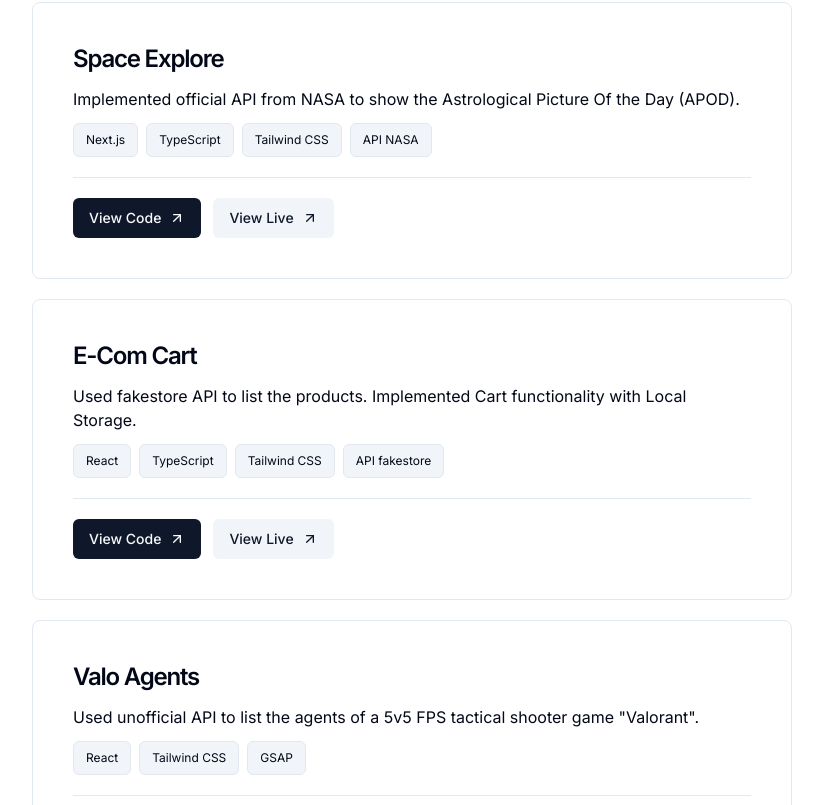
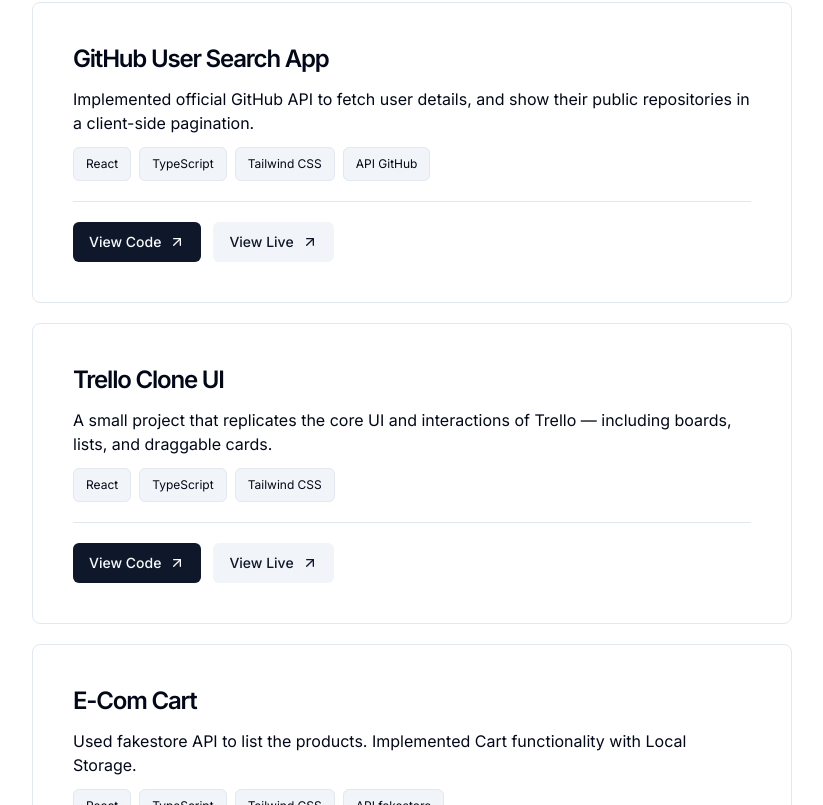
Before and after one commit to BeeRaaz/portfolio, a Next.js app: page / in a window 1280 px wide. Shown: the part 1855-2660 px from the top of the page, without its empty margins (228-1051 px from the left). Built offline with nearby package versions, Linux system fonts and the light colour scheme.

Commit message:
fix: updated projects

```diff
--- a/src/app/page.tsx
+++ b/src/app/page.tsx
@@ -57,12 +57,20 @@
   ];
   const projects = [
     {
-      projectName: "Space Explore",
-      projectLinkGithub: "https://github.com/BeeRaaz/space-explore",
-      projectLinkLive: "https://space-explore-alpha.vercel.app/",
+      projectName: "GitHub User Search App",
+      projectLinkGithub: "https://github.com/BeeRaaz/github-user-search-app",
+      projectLinkLive: "https://github-user-search-app-smoky.vercel.app/",
       description:
-        "Implemented official API from NASA to show the Astrological Picture Of the Day (APOD).",
-      techStacks: ["Next.js", "TypeScript", "Tailwind CSS", "API NASA"],
+        "Implemented official GitHub API to fetch user details, and show their public repositories in a client-side pagination.",
+      techStacks: ["React", "TypeScript", "Tailwind CSS", "API GitHub"],
+    },
+    {
+      projectName: "Trello Clone UI",
+      projectLinkGithub: "https://github.com/BeeRaaz/trello-clone-ui",
+      projectLinkLive: "https://trello-clone-ui.vercel.app/",
+      description:
+        'A small project that replicates the core UI and interactions of Trello — including boards, lists, and draggable cards.',
+      techStacks: ["React", "TypeScript", "Tailwind CSS",],
     },
     {
       projectName: "E-Com Cart",
@@ -71,14 +79,6 @@
       description:
         "Used fakestore API to list the products. Implemented Cart functionality with Local Storage.",
       techStacks: ["React", "TypeScript", "Tailwind CSS", "API fakestore"],
-    },
-    {
-      projectName: "Valo Agents",
-      projectLinkGithub: "https://github.com/BeeRaaz/valo-agents",
-      projectLinkLive: "https://valo-agents.vercel.app/",
-      description:
-        'Used unofficial API to list the agents of a 5v5 FPS tactical shooter game "Valorant".',
-      techStacks: ["React", "Tailwind CSS", "GSAP"],
     },
   ];
 
```
